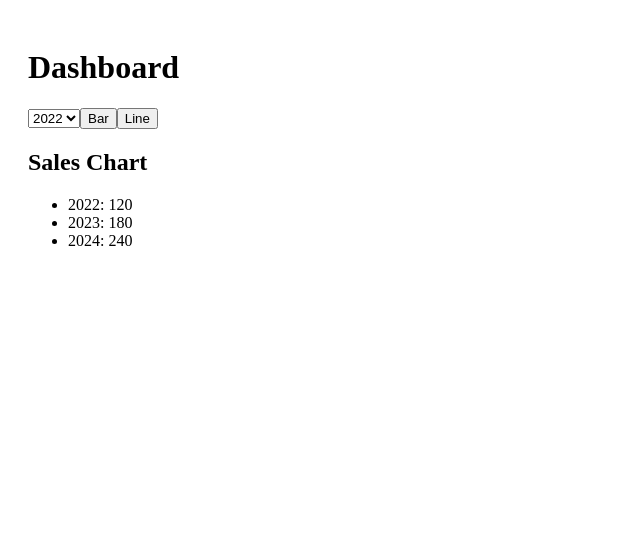
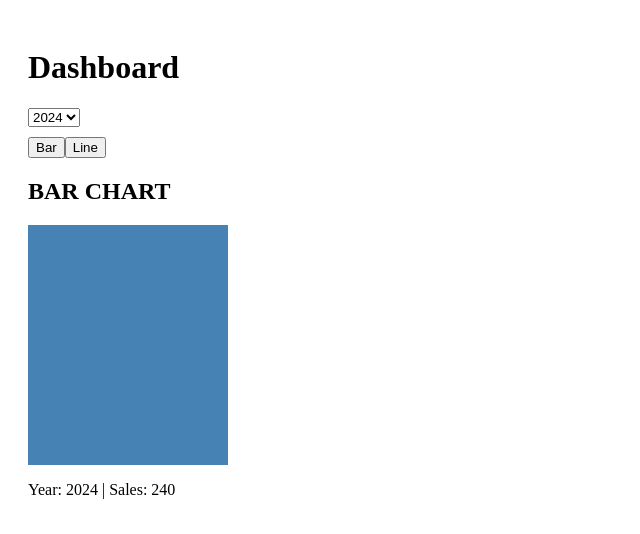
Before and after one commit to edmundaff/dashboard, a Next.js app: page /dashboard in a window 1280 px wide. Shown: the top 534 px of the page, without its empty margins (0-640 px from the left). Built offline with nearby package versions, Linux system fonts and the light colour scheme.

Commit message:
clean stable dashboard build

```diff
--- a/app/components/organisms/SalesChart.tsx
+++ b/app/components/organisms/SalesChart.tsx
@@ -1,18 +1,35 @@
-import { salesData } from "../../data/salesData";
+type SalesData = {
+  year: number;
+  sales: number;
+};
 
-export default function SalesChart() {
-  if (!salesData) return null;
+type Props = {
+  data?: SalesData | null;
+  type: "bar" | "line";
+};
+
+export default function SalesChart({ data, type }: Props) {
+  if (!data) {
+    return <div>No data available</div>;
+  }
 
   return (
     <div>
-      <h2>Sales Chart</h2>
-      <ul>
-        {salesData.map((item) => (
-          <li key={item.year}>
-            {item.year}: {item.sales}
-          </li>
-        ))}
-      </ul>
+      <h2>{type.toUpperCase()} CHART</h2>
+
+      {/* Simple visual representation (no libraries needed) */}
+      <div
+        style={{
+          height: type === "bar" ? data.sales : 2,
+          width: 200,
+          background: "steelblue",
+          marginTop: 10,
+        }}
+      />
+
+      <p>
+        Year: {data.year} | Sales: {data.sales}
+      </p>
     </div>
   );
 }
--- a/app/dashboard/page.tsx
+++ b/app/dashboard/page.tsx
@@ -6,24 +6,32 @@ import SalesChart from "../components/organisms/SalesChart";
 
 export default function Dashboard() {
   const [year, setYear] = useState(2024);
-  const [type, setType] = useState("bar");
+  const [type, setType] = useState<"bar" | "line">("bar");
 
-  const selectedData = salesData.find((item) => item.year === year);
+  const selectedData =
+    salesData.find((item) => item.year === year) || null;
 
   return (
     <div style={{ padding: 20 }}>
       <h1>Dashboard</h1>
 
-      <select onChange={(e) => setYear(Number(e.target.value))}>
+      {/* YEAR SELECT */}
+      <select onChange={(e) => setYear(Number(e.target.value))} value={year}>
         <option value={2022}>2022</option>
         <option value={2023}>2023</option>
         <option value={2024}>2024</option>
       </select>
 
-      <button onClick={() => setType("bar")}>Bar</button>
-      <button onClick={() => setType("line")}>Line</button>
+      {/* TYPE BUTTONS */}
+      <div style={{ marginTop: 10 }}>
+        <button onClick={() => setType("bar")}>Bar</button>
+        <button onClick={() => setType("line")}>Line</button>
+      </div>
 
-      <SalesChart data={selectedData} type={type} />
+      {/* CHART */}
+      <div style={{ marginTop: 20 }}>
+        <SalesChart data={selectedData} type={type} />
+      </div>
     </div>
   );
 }
--- a/app/data/salesData.ts
+++ b/app/data/salesData.ts
@@ -1,5 +1,5 @@
 export const salesData = [
   { year: 2022, sales: 120 },
   { year: 2023, sales: 180 },
-  { year: 2024, sales: 240 }
+  { year: 2024, sales: 240 },
 ];
```
